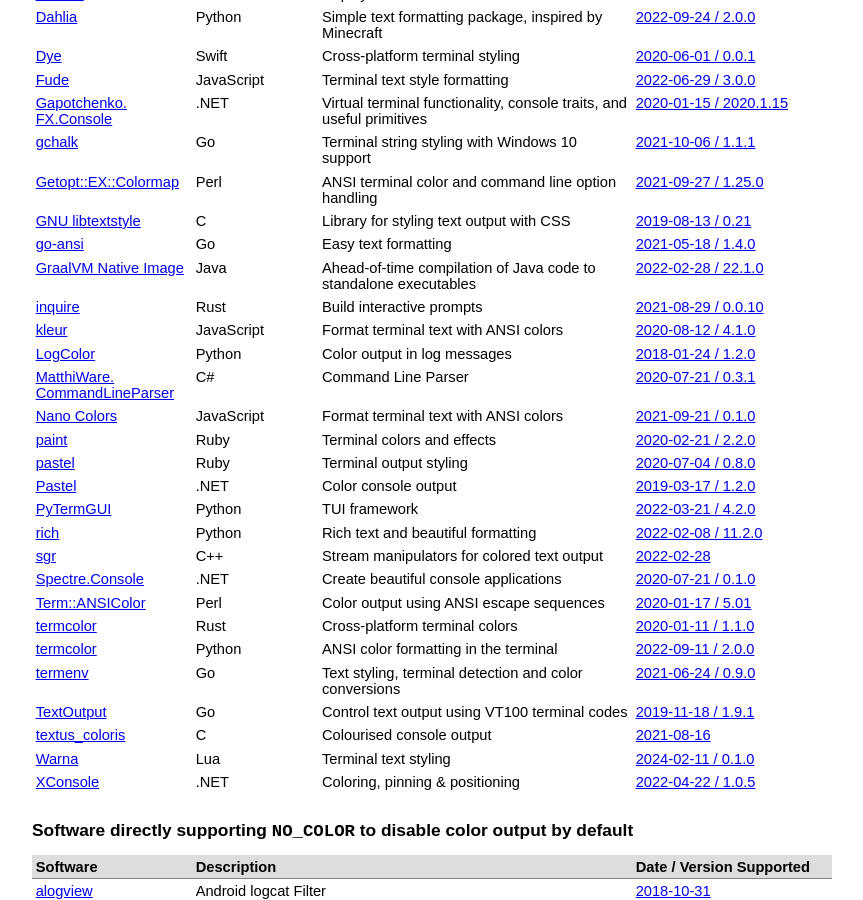
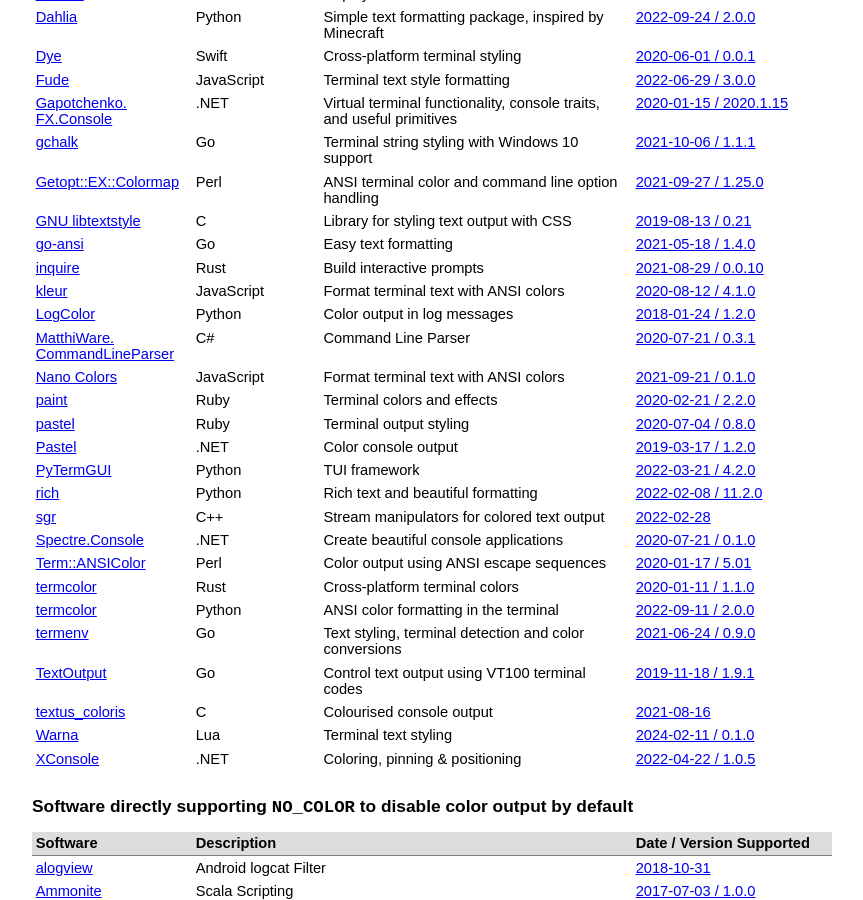
Before and after one commit to jcs/no_color, a Jekyll site: the page built from index.md, in a window 1280 px wide and 900 px high, scrolled down 1618 px. Shown: the whole window, without its empty margins (208-1071 px from the left). Built offline with Jekyll 4.4.1, drawn with Linux system fonts in a browser that asks for light colours; our own code applies the rules of GitHub Pages for plain Markdown files.

Commit message:
index: Not sure how GraalVM ended up in libraries

```diff
--- a/index.md
+++ b/index.md
@@ -113,7 +113,6 @@ color by default via `NO_COLOR`.
 | [Getopt::EX::Colormap](https://metacpan.org/release/Getopt-EX) | Perl | ANSI terminal color and command line option handling | [2021-09-27 / 1.25.0](https://metacpan.org/changes/release/UTASHIRO/Getopt-EX-v1.25.0) |
 | [GNU libtextstyle](https://www.gnu.org/software/gettext/libtextstyle/manual/libtextstyle.html) | C | Library for styling text output with CSS | [2019-08-13 / 0.21](https://github.com/autotools-mirror/gettext/commit/7040b13946b3dce5fbe2be8ecfda11e03eed7028) |
 | [go-ansi](https://git.sr.ht/~mpldr/go-ansi/) | Go | Easy text formatting | [2021-05-18 / 1.4.0](https://git.sr.ht/~mpldr/go-ansi/commit/5d3db1d715a4ab8b00dda60b9b87054a4146c1aa) |
-| [GraalVM Native Image](https://www.graalvm.org/native-image/) | Java | Ahead-of-time compilation of Java code to standalone executables | [2022-02-28 / 22.1.0](https://github.com/oracle/graal/commit/20f912e13cd97c3c3b527522b194a61eac71a93b) |
 | [inquire](https://github.com/mikaelmello/inquire) | Rust | Build interactive prompts | [2021-08-29 / 0.0.10](https://github.com/mikaelmello/inquire/releases/tag/v0.0.10) |
 | [kleur](https://github.com/lukeed/kleur) | JavaScript | Format terminal text with ANSI colors | [2020-08-12 / 4.1.0](https://github.com/lukeed/kleur/releases/tag/v4.1.0) |
 | [LogColor](https://github.com/induane/logcolor) | Python | Color output in log messages | [2018-01-24 / 1.2.0](https://github.com/induane/logcolor/commit/0092b0af2a1506eee2b0ca028b1cf51f78fc91fa) |
```
